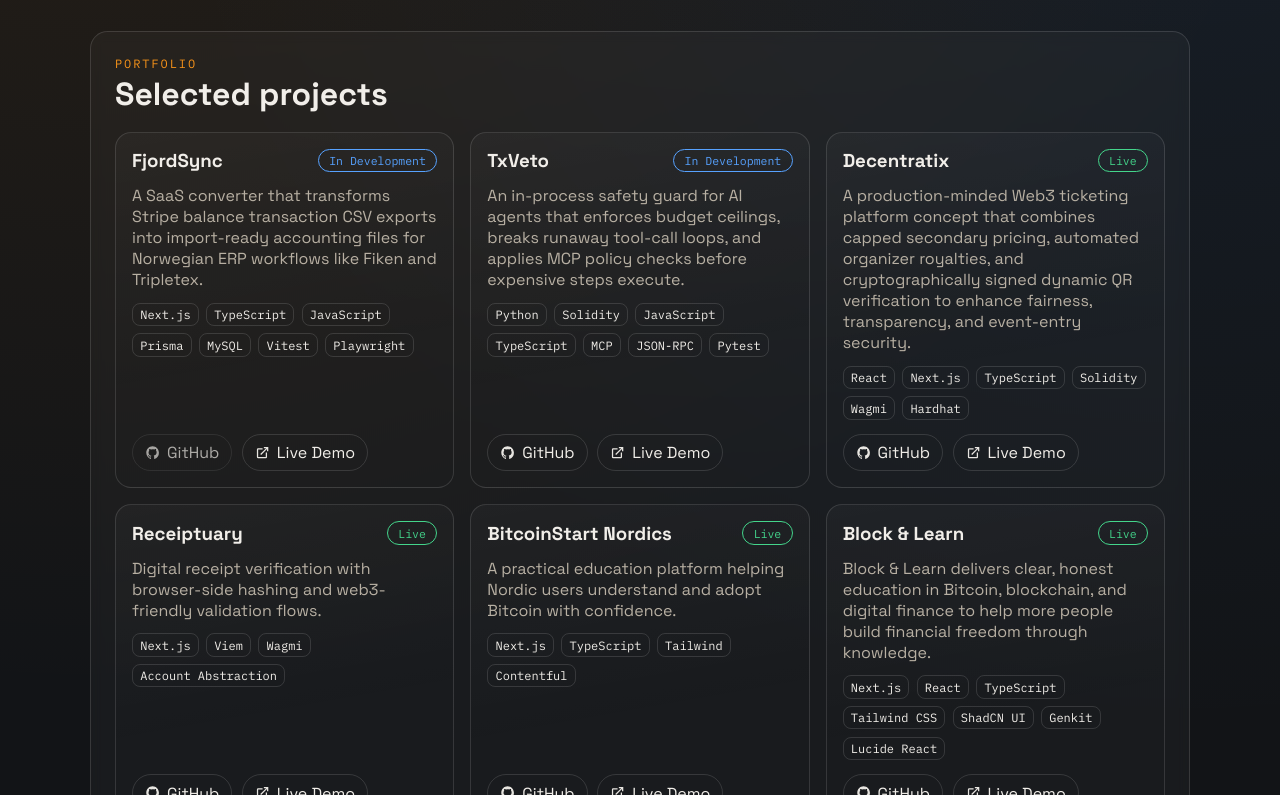
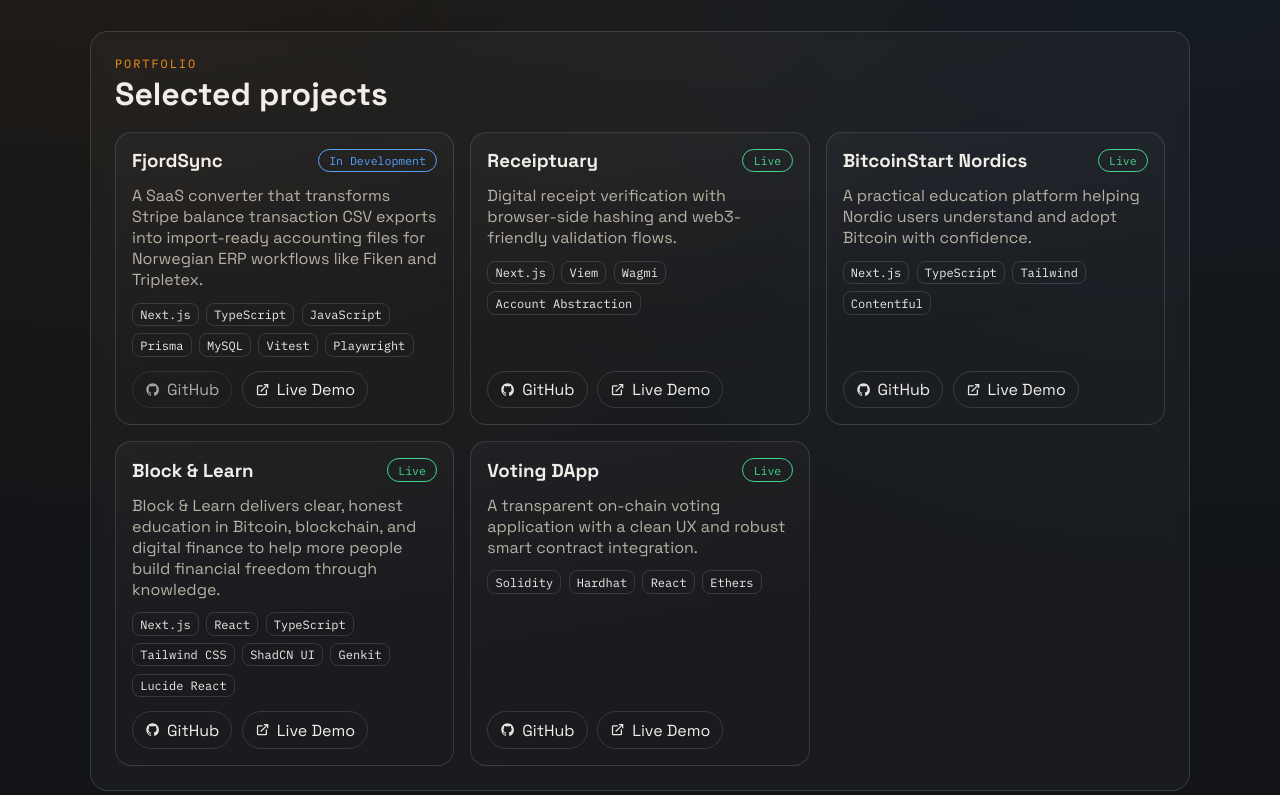
Before and after one commit to hedigardi/hedi-gardi, a React (Vite) app: page / in a window 1280 px wide. Shown: the part 805-1600 px from the top of the page. Built offline with nearby package versions, Linux system fonts and the light colour scheme; no server answers.

Commit message:
removed projects

```diff
--- a/src/data/projects.ts
+++ b/src/data/projects.ts
@@ -23,32 +23,6 @@ export const projects: Project[] = [
     ],
     status: "In Development",
     demoUrl: "https://fjordsync.hedigardi.com/",
-  },
-  {
-    name: "TxVeto",
-    description:
-      "An in-process safety guard for AI agents that enforces budget ceilings, breaks runaway tool-call loops, and applies MCP policy checks before expensive steps execute.",
-    stack: [
-      "Python",
-      "Solidity",
-      "JavaScript",
-      "TypeScript",
-      "MCP",
-      "JSON-RPC",
-      "Pytest",
-    ],
-    status: "In Development",
-    githubUrl: "https://github.com/hedigardi/TxVeto",
-    demoUrl: "https://txveto.hedigardi.com",
-  },
-  {
-    name: "Decentratix",
-    description:
-      "A production-minded Web3 ticketing platform concept that combines capped secondary pricing, automated organizer royalties, and cryptographically signed dynamic QR verification to enhance fairness, transparency, and event-entry security.",
-    stack: ["React", "Next.js", "TypeScript", "Solidity", "Wagmi", "Hardhat"],
-    status: "Live",
-    githubUrl: "https://github.com/hedigardi/decentratix",
-    demoUrl: "https://decentratix.hedigardi.com/",
   },
   {
     name: "Receiptuary",
```
